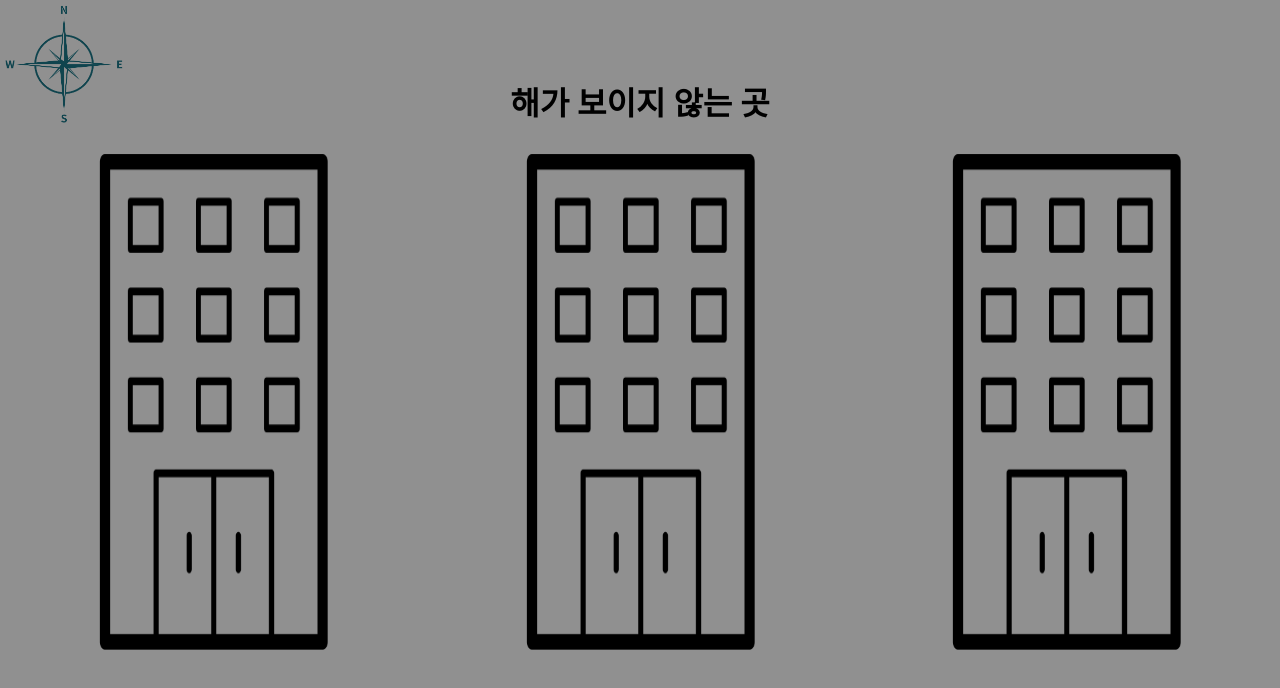
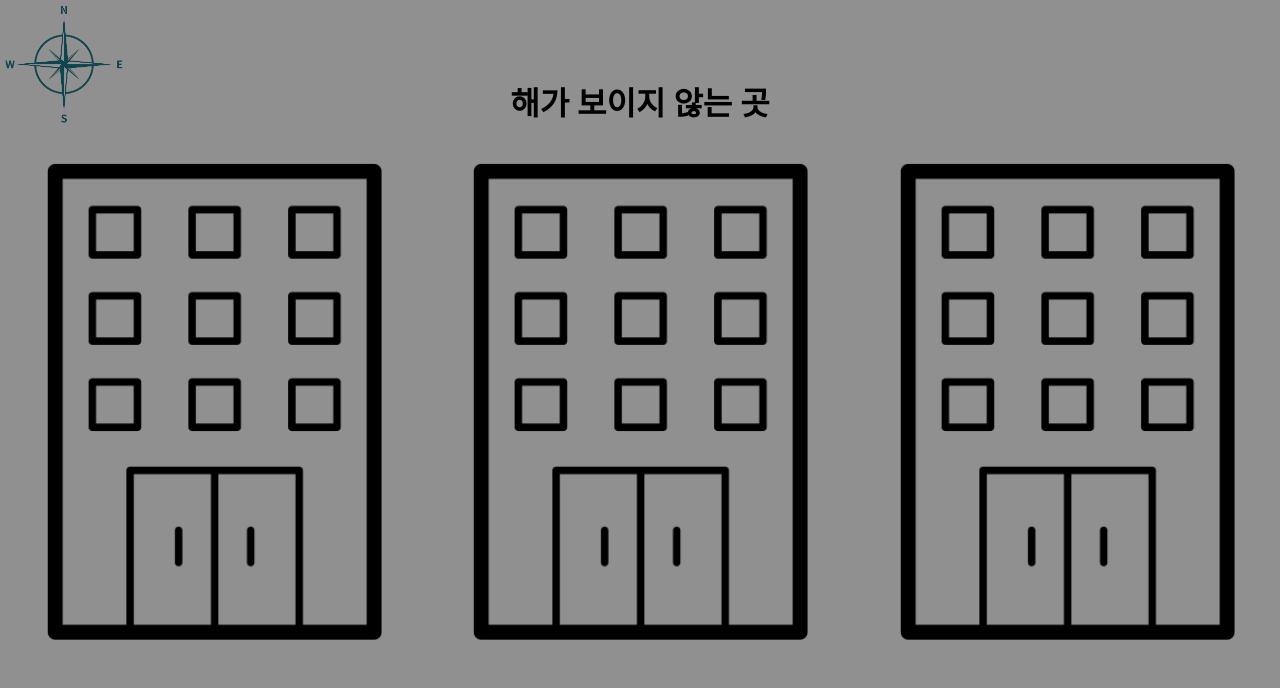
Before and after one commit to IMIMIMIMIMIMIMIM/find-murder, a React (Create React App) app: page /building in a window 1280 px wide. Shown: the top 688 px of the page. Built offline with nearby package versions, Linux system fonts and the light colour scheme.

Commit message:
Feat, Fix, Style: each page add if, finish restart done, img height done #5

```diff
--- a/src/components/building/building.jsx
+++ b/src/components/building/building.jsx
@@ -3,15 +3,21 @@ import styled from "styled-components";
 
 const Building = () => {
   const navigate = useNavigate();
-  const chooseBuilding = (id) => {
-    navigate("/floor", {
-      state: { build: id },
-    });
+  const chooseBuilding = (b) => {
+    if (b === 2) {
+      navigate("/floor", {
+        state: { build: b },
+      });
+    } else {
+      navigate("/finish", {
+        state: { build: b },
+      });
+    }
   };
   return (
     <MainDiv>
       <ImgDiv>
-        <ImgTag src="/img/compass.png" />
+        <ComImg src="/img/compass.png" />
       </ImgDiv>
       <HintH1>해가 보이지 않는 곳</HintH1>
       <ListDiv>
@@ -36,16 +42,17 @@ const ListDiv = styled.div`
   position: relative;
   top: 50%;
   transform: translateY(-50%);
-  max-height: 500px;
-  height: 100%;
-  /* position: relative; */
+  height: auto;
+  min-height: 30rem;
 `;
 const BuildingDiv = styled.div`
   background-image: url("img/building.png");
-  background-size: 100% 100%;
+  background-size: contain;
   background-repeat: no-repeat;
+  background-position: center;
   display: flex;
-  width: 18%;
+  margin: 0 1rem 0 1rem;
+  width: 345px;
   height: auto;
   cursor: pointer;
 `;
@@ -56,7 +63,7 @@ const ImgDiv = styled.div`
   height: auto;
 `;
 
-const ImgTag = styled.img`
+const ComImg = styled.img`
   max-width: 100%;
   height: auto;
 `;
--- a/src/components/finish/finish.jsx
+++ b/src/components/finish/finish.jsx
@@ -1,4 +1,4 @@
-import { useLocation } from "react-router-dom";
+import { useLocation, useNavigate } from "react-router-dom";
 import styled from "styled-components";
 
 const Finish = () => {
@@ -8,27 +8,60 @@ const Finish = () => {
   const r = location.state.room;
   console.log("건물: " + b, "층: " + f, "방: " + r);
   const result = () => {
-    if (b === 2 && f === 2 && r === 3) {
+    if (b !== 2 || f !== 2 || r !== 3) {
+      return "실패";
+    } else {
       return "성공";
-    } else {
-      return "실패";
     }
   };
   console.log(result());
+  const navigate = useNavigate();
+
+  const ReStart = () => {
+    navigate("/");
+  };
 
   return (
-    <div>
-      <ResultDiv>{result()}</ResultDiv>
-    </div>
+    <MainDiv>
+      <ResultDiv>
+        {result()}
+        <ReBtn onClick={ReStart}>다시하기</ReBtn>
+      </ResultDiv>
+    </MainDiv>
   );
 };
 
 export default Finish;
 
+const MainDiv = styled.div`
+  background-color: black;
+  height: 100vh;
+`;
+
 const ResultDiv = styled.div`
   position: absolute;
+  display: flex;
   top: 50%;
   left: 50%;
   transform: translate(-50%, -50%);
   font-size: 5rem;
+  flex-direction: column;
+  color: white;
 `;
+
+const ReBtn = styled.button`
+  border: none;
+  cursor: pointer;
+  width: 8rem;
+  height: 3rem;
+  margin: auto;
+  margin-top: 2rem;
+  top: 10%;
+  font-size: 1.5rem;
+  border-radius: 10px;
+  background-color: transparent;
+  color: white;
+  :hover {
+    color: red;
+  }
+`;
--- a/src/components/floor/floor.jsx
+++ b/src/components/floor/floor.jsx
@@ -7,12 +7,18 @@ const Floor = () => {
   const b = location.state.build;
   console.log("건물: " + b);
   const chooseFloor = (f) => {
+    if (f === 2) {
       navigate("/room", {
         state: {
           build: b,
           floor: f,
         },
       });
+    } else {
+      navigate("/finish", {
+        state: { floor: f },
+      });
+    }
   };
 
   return (
@@ -37,17 +43,22 @@ const MainDiv = styled.div`
 const ListDiv = styled.div`
   display: flex;
   justify-content: space-around;
-  text-align: center;
-  align-items: center;
-  height: 100vh;
+  position: relative;
+  top: 50%;
+  transform: translateY(-50%);
+  height: auto;
+  min-height: 30rem;
 `;
 const FloorDiv = styled.div`
   background-image: url("img/stairs.png");
-  background-size: 100% 100%;
+  background-size: contain;
   background-repeat: no-repeat;
+  background-position: center;
   display: flex;
-  width: 25%;
-  height: 512px;
+  margin: 0 1rem 0 1rem;
+  width: 480px;
+  min-width: 115px;
+  height: auto;
   align-items: center;
   cursor: pointer;
   color: white;
--- /dev/null
+++ b/src/components/hint/hint.jsx
@@ -0,0 +1,5 @@
+const Hint = () => {
+  return 힌트;
+};
+
+export default Hint;
--- a/src/components/main/main.jsx
+++ b/src/components/main/main.jsx
@@ -43,7 +43,8 @@ const StartBtn = styled.button`
 `;
 
 const ImgTag = styled.img`
-  width: 400px;
+  width: 25rem;
+  height: auto;
   align-self: center;
   margin-top: 5%;
 `;
--- a/src/components/room/room.jsx
+++ b/src/components/room/room.jsx
@@ -38,17 +38,21 @@ const MainDiv = styled.div`
 const ListDiv = styled.div`
   display: flex;
   justify-content: space-around;
-  text-align: center;
-  align-items: center;
-  height: 100vh;
+  position: relative;
+  top: 50%;
+  transform: translateY(-50%);
+  height: auto;
+  min-height: 30rem;
 `;
 const DoorDiv = styled.div`
   background-image: url("img/door.png");
-  background-size: 100%;
+  background-size: contain;
   background-repeat: no-repeat;
+  background-position: center;
   display: flex;
-  width: 15%;
-  height: 460px;
+  margin: 0 1rem 0 1rem;
+  width: 330px;
+  height: auto;
   align-items: center;
   cursor: pointer;
 `;
```
Lines whose indentation alone changed are shown as unchanged.
